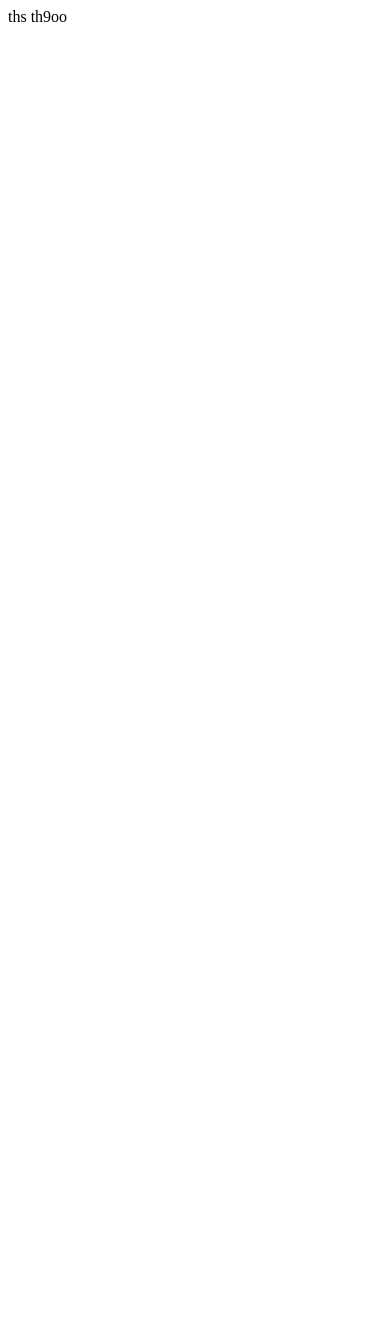
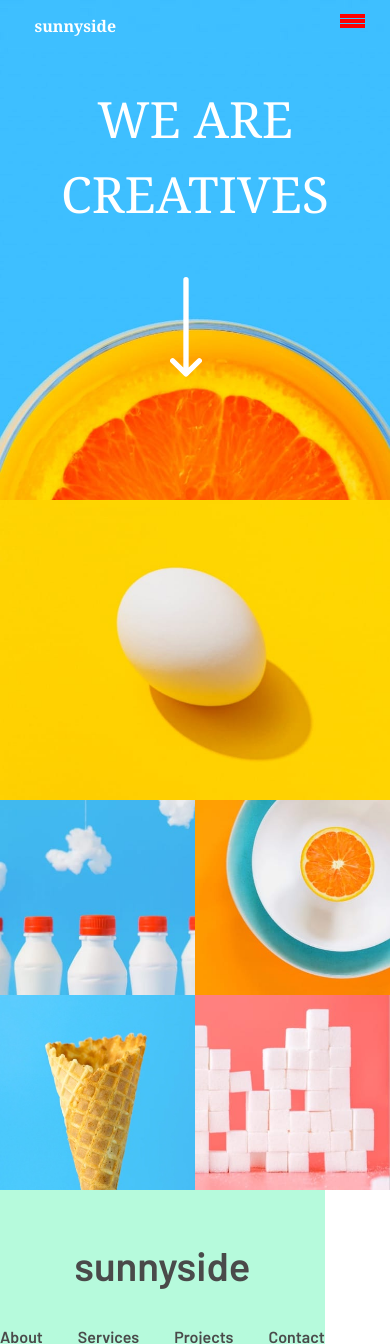
Before and after one commit to ramorokaneo/myname, a plain HTML site: page about.html in a window 390 px wide. Shown: the top 1344 px of the page. Before the commit the page ends 844 px from the top, so only its background shows below. Drawn offline with nearby package versions, Linux system fonts and the light colour scheme.

Commit message:
Update about.html

```diff
--- a/about.html
+++ b/about.html
@@ -1,12 +1,133 @@
 <!DOCTYPE html>
 <html lang="en">
-<head>
-    <meta charset="UTF-8">
-    <meta http-equiv="X-UA-Compatible" content="IE=edge">
-    <meta name="viewport" content="width=device-width, initial-scale=1.0">
-    <title>Document</title>
-</head>
-<body>
-    ths th9oo
-</body>
+	<head>
+		<meta charset="UTF-8" />
+		<meta name="viewport" content="width=device-width, initial-scale=1.0" />
+
+		<link
+			rel="icon"
+			type="image/png"
+			sizes="32x32"
+			href="./images/favicon-32x32.png"
+		/>
+
+		<link
+			rel="stylesheet"
+			href="https://cdn.jsdelivr.net/npm/bulma@0.9.2/css/bulma.min.css"
+		/>
+		<link rel="stylesheet" href="styles.css" />
+
+		<title>Frontend Mentor | Sunnyside agency landing page</title>
+		<script src="app.js"></script>
+	</head>
+	<body>
+		<section class="createClass">
+			<div class="creatives-image">
+				<nav class="navbar" aria-label="main navigation">
+					<div class="navbar-brand">
+						<a class="navbar-item" href="/"
+							><span class="navbar-logo">sunnyside</span>
+						</a>
+
+						<a
+							role="button"
+							class="navbar-burger"
+							aria-label="menu"
+							aria-expanded="false"
+							data-target="navMenu"
+						>
+							<span class="toggle-bar" aria-hidden="true"></span>
+							<span class="toggle-bar" aria-hidden="true"></span>
+							<span class="toggle-bar" aria-hidden="true"></span>
+						</a>
+					</div>
+					<div class="navbar-menu" id="navMenu">
+						<div class="navbar-end">
+							<a class="navbar-item about"> About </a>
+							<a class="navbar-item services"> Services </a>
+							<a class="navbar-item project"> Projects </a>
+							<a class="navbar-item contact"> Contact </a>
+						</div>
+					</div>
+				</nav>
+				<div>
+					<h1>We are creatives</h1>
+				</div>
+				<img
+					class="arrow-image"
+					alt="arrow-facing-orange"
+					src="./images/icon-arrow-down.svg"
+				/>
+			</div>
+		</section>
+		<section class="eggTransform">
+			<div class="egg-transform">
+				<img
+					class="egg-image"
+					alt="egg image"
+					src="./images/mobile/image-transform.jpg"
+				/>
+		<section class="images">
+			<img
+				class="milkbottle-image"
+				alt="milk-bottle"
+				src="./images/mobile/image-gallery-milkbottles.jpg"
+			/><img
+				class="orange-image"
+				alt="orange"
+				src="./images/mobile/image-gallery-orange.jpg"
+			/><img
+				class="cone-image"
+				alt="icecream-cone"
+				src="./images/mobile/image-gallery-cone.jpg"
+			/><img
+				class="sugar-image"
+				alt="sugar-cubes"
+				src="./images/mobile/image-gallery-sugar-cubes.jpg"
+			/>
+		</section>
+		<section class="sunnybelow-info">
+			<header class="sunnybelow">sunnyside</header>
+
+			<p class="sunnyside-info">
+				<span class="about">About</span
+				><span class="services">Services</span
+				><span class="projects">Projects</span
+				><span class="contact">Contact</span>
+			</p>
+			<div class="logos">
+				<img
+					class="facebook-logo"
+					alt="facebook-logo"
+					src="./images/icon-facebook.svg"
+				/>
+				<img
+					class="instagram-logo"
+					alt="instagram-logo"
+					src="./images/icon-instagram.svg"
+				/>
+				<img
+					class="twitter-logo"
+					alt="twitter-logo"
+					src="./images/icon-twitter.svg"
+				/>
+				<img
+					class="pinterest-logo"
+					alt="pinterest-logo"
+					src="./images/icon-pinterest.svg"
+				/>
+			</div>
+            <div class="attribution">
+                Bootcamp 2023 by
+                <a href="https://www.mlab.co.za" target="_blank">CodeTribe</a>. Developed
+                by <a href="#"> Neo Ramoroka</a>
+            </div>
+        </section>
+    </body>
 </html>
+
+<!--Source Fronted Mentor: https://www.frontedmentor.io-->
+
+       </section>
+    </body>
+</html>
```
